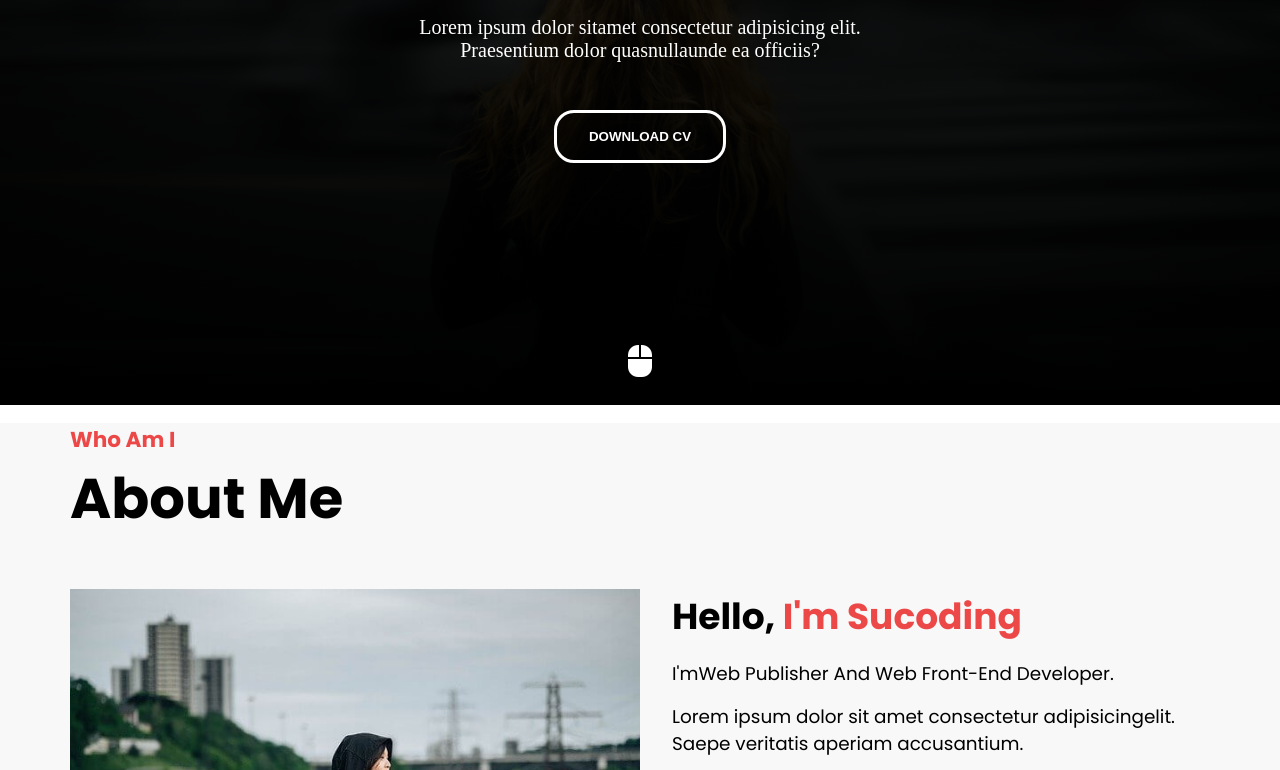
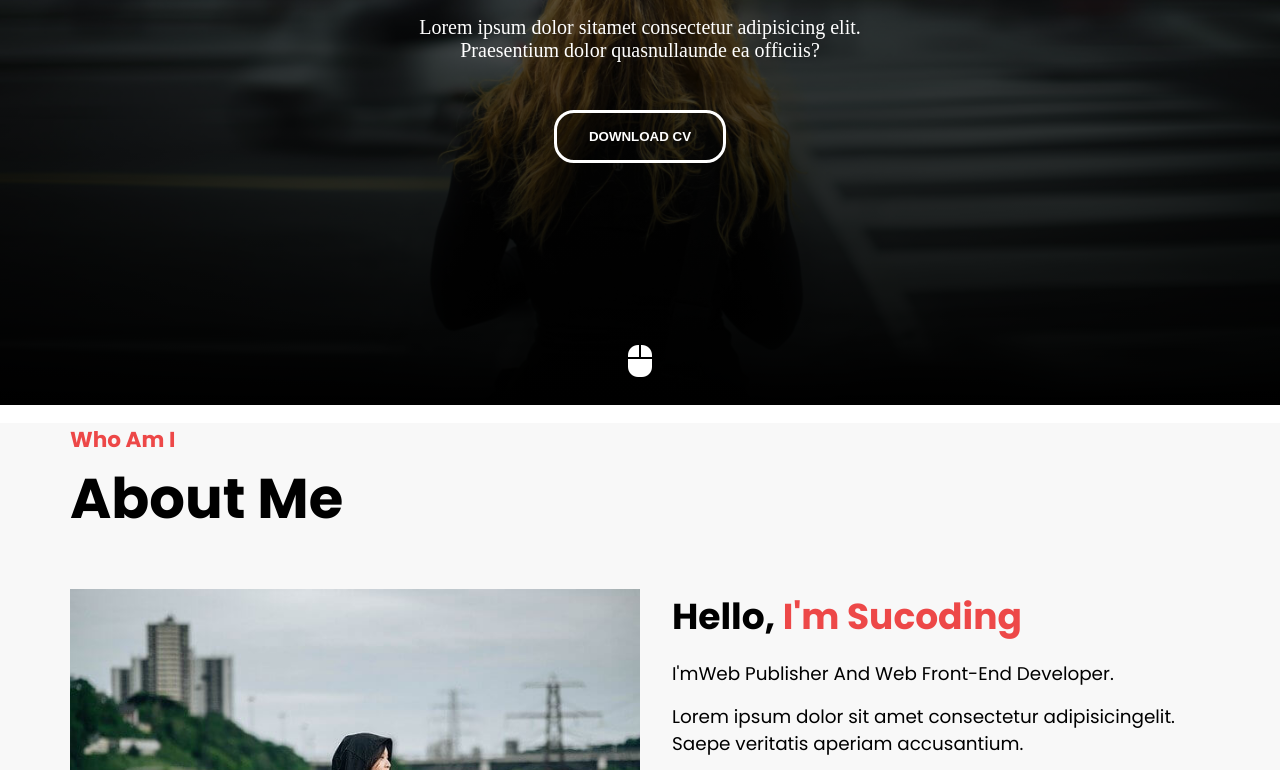
Before and after one commit to Breaker02/final_1, a plain HTML site: page index.html in a window 1280 px wide. Shown: the part 395-1165 px from the top of the page. Drawn offline with Linux system fonts and the light colour scheme.

Commit message:
style.css

```diff
--- a/style.css
+++ b/style.css
@@ -41,7 +41,7 @@ header h1 button{font-size: 2rem; font-weight: bold;}
 header nav ul li button{font-size: 1.2rem; color: white;}
 
 /* 메인 배경 및 중앙 정렬 */
-main{width: 100%; height: 100vh; color: white; background: linear-gradient(rgba(0,0,0,0.8), rgba(0,0,0,1)), url('images/me.jpg') center center;
+main{width: 100%; height: 100vh; color: white; background: linear-gradient(rgba(0,0,0,0.3), rgba(0,0,0,1)), url('images/me.jpg') center center;
     background-size: cover; display: flex; justify-content: center; align-items: center; text-align: center;}
 
 /* 메인 소제목 스타일 */
```
